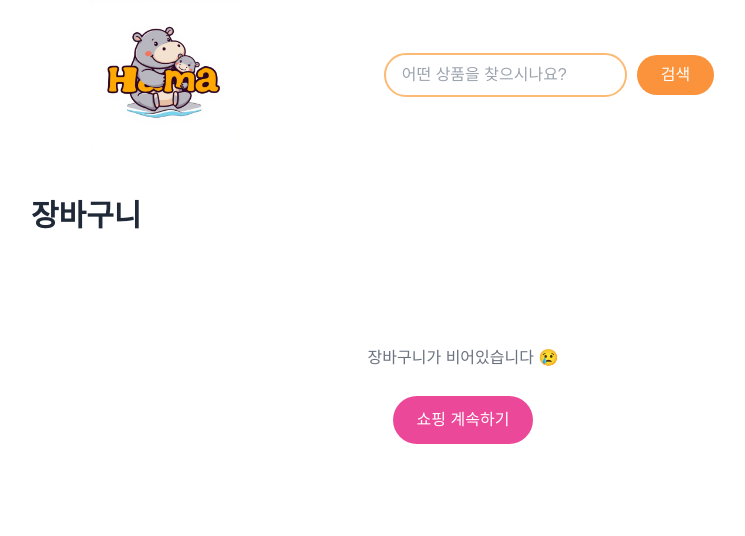
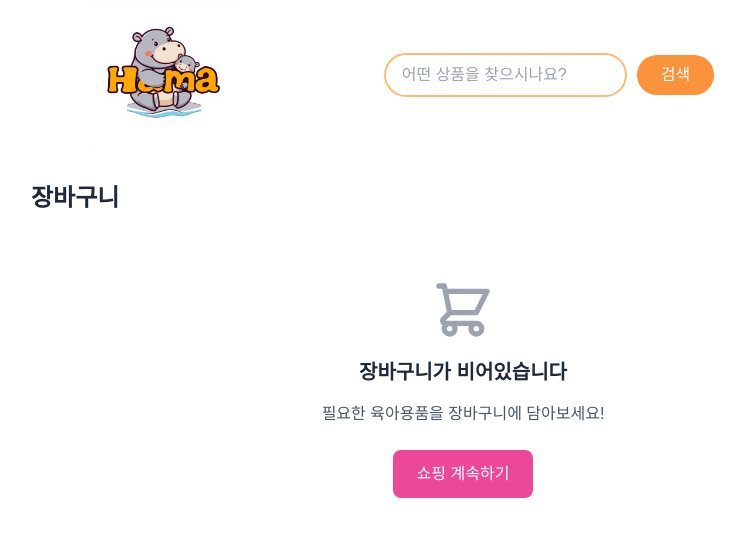
Before and after one commit to ACS7th-alpha/HAMA-frontend, a Next.js app: page /shoppingcart in a window 1280 px wide. Before the commit this address had no page. Shown: the top 536 px of the page, without its empty margins (177-922 px from the left). Built offline with nearby package versions, Linux system fonts and the light colour scheme; a web font is replaced by a local one.

Commit message:
fix(cart): 장바구니 데이터 없을 경우 예외처리

```diff
--- a/app/budget/page.js
+++ b/app/budget/page.js
@@ -437,8 +437,8 @@ export default function BudgetPage() {
   return (
     <div className="min-h-screen bg-white">
       <Header />
-      <main className="max-w-7xl mx-auto px-8 flex flex-col">
-        <div className="max-w-4xl mx-auto w-full relative">
+      <main className="max-w-6xl mx-auto px-8 flex flex-col ">
+        <div className="max-w-3xl mx-auto w-full relative">
           <div className="absolute top-8 right-0">
             <button
               onClick={handleSave}
@@ -460,7 +460,7 @@ export default function BudgetPage() {
             </button>
           </div>
 
-          <div className="flex justify-center items-center mb-8 mt-8">
+          <div className="flex justify-center items-center mb-8 mt-8 ">
             <div className="flex items-center gap-4">
               <button
                 onClick={handlePrevMonth}
@@ -507,19 +507,19 @@ export default function BudgetPage() {
             </div>
           </div>
 
-          <div className="flex gap-4 mb-4 mt-16">
-            <div className="bg-white rounded-lg p-6 shadow-md w-40">
-              <div className="text-gray-600 mb-1 text-center">당월 예산</div>
-              <div className="font-bold text-black text-center">
+          <div className="flex gap-1 mb-10 mt-8">
+            <div className="bg-white rounded-lg p-6 w-40">
+              <div className="text-black mb-1 text-center text-xl">당월 예산</div>
+              <div className="font-semibold text-black text-center text-xl">
                 {Number(monthlyBudget).toLocaleString()}원
               </div>
             </div>
 
-            <div className="flex-1 bg-white rounded-lg p-6 shadow-md flex items-center">
-              <div className="relative w-full">
-                <div className="w-full bg-gray-100 rounded-full h-8">
+            <div className="flex-1 rounded-lg p-6 flex items-center">
+              <div className="relative w-full px-1">
+                <div className="w-full bg-gray-100 rounded-full h-10">
                   <div
-                    className={`h-8 rounded-full ${
+                    className={`h-10 rounded-full ${
                       currentSpending > monthlyBudget
                         ? 'bg-red-200'
                         : 'bg-blue-200'
@@ -529,7 +529,7 @@ export default function BudgetPage() {
                 </div>
 
                 <div
-                  className={`absolute top-0 left-4 h-8 flex items-center ${
+                  className={`absolute top-8 left-4 h-10 flex items-center ${
                     currentSpending > monthlyBudget
                       ? 'text-red-600'
                       : 'text-blue-600'
@@ -538,7 +538,7 @@ export default function BudgetPage() {
                   {currentSpending.toLocaleString()}원
                 </div>
 
-                <div className="absolute top-0 right-4 h-8 flex items-center gap-2">
+                <div className="absolute top-3 right-4 h-10 flex flex-col items-center gap-2">
                   <span
                     className={
                       currentSpending > monthlyBudget
--- a/app/components/UserDashboard.js
+++ b/app/components/UserDashboard.js
@@ -188,31 +188,35 @@ export default function UserDashboard({
             </div>
 
             {/* 예산 정보 섹션 */}
-            <div className="flex-1 ml-12">
-              <div className="bg-pink-10 rounded-2xl p-8 shadow-md border-2 border-blue-10">
+            <div className="flex-1 ml-12 ">
+              <div className="bg-pink-10 rounded-2xl p-6 shadow-md border-2 border-blue-10">
                 <div className="mb-4 text-left">
                   <p className="text-gray-800 flex items-center text-lg">
                     <span className="mr-2">💰</span> 이번 달 예산
                   </p>
-                  <p className="text-3xl font-bold text-black mt-2">
-                    {Number(userInfo.monthlyBudget)?.toLocaleString('ko-KR')}원
-                  </p>
+                  <div className="flex justify-between items-center mt-1">
+                    <p className="text-3xl font-bold text-black">
+                      {Number(userInfo.monthlyBudget)?.toLocaleString('ko-KR')}원
+                    </p>
+                    <p className="text-2xl font-bold text-gray-600 mr-1">
+                      {spendingPercentage2.toLocaleString()}%
+                    </p>
+                  </div>
                 </div>
-                <div className="w-full h-5 bg-white rounded-full overflow-hidden mt-4 shadow-inner">
+                <div className="w-full h-6 bg-white rounded-full overflow-hidden mt-4 shadow-inner">
                   <div
                     className="h-full bg-yellow-400 transition-all duration-500 rounded-full"
                     style={{ width: `${spendingPercentage}%` }}
                   ></div>
                 </div>
-                <div className="flex justify-between mt-3 text-gray-600">
+                <div className="flex justify-between mt-3 text-black">
                   <span className="flex items-center">
-                    <span className="mr-1">💸</span> 사용:{' '}
+                    <span className="mr-1">💸</span> 지출 {' '}
                     {monthlySpending.toLocaleString()}원
                   </span>
                   <span className="flex items-center ml-4">
-                    <span className="mr-1">✨</span> 사용:{' '}
-                    {spendingPercentage2.toLocaleString()}%{' '}
-                    <span className="text-gray-600 ml-2">
+                    <span className="mr-1">✨</span> 남은 예산 {' '}
+                    <span className="text-black ml-2">
                       {remainingBudget.toLocaleString()}원
                     </span>
                   </span>
--- a/app/search/page.js
+++ b/app/search/page.js
@@ -19,7 +19,7 @@ export default function SearchResults() {
       setLoading(true);
       try {
         const response = await fetch(
-          `http://localhost:3007/products/search?keyword=${encodeURIComponent(keyword)}&page=${page}&limit=${limit}`
+          `http://localhost:3007/search?keyword=${encodeURIComponent(keyword)}&page=${page}&limit=${limit}`
         );
         const data = await response.json();
         setProducts(Array.isArray(data.data) ? data.data : []);
--- a/app/shoppingcart/page.js
+++ b/app/shoppingcart/page.js
@@ -3,6 +3,7 @@ import { useEffect, useState } from 'react';
 import { useRouter } from 'next/navigation';
 import Header from '@/app/components/Header';
 import ExpenseModal from '@/app/components/ExpenseModal';
+import Link from 'next/link';
 
 export default function ShoppingCart() {
   const router = useRouter();
@@ -10,7 +11,7 @@ export default function ShoppingCart() {
   const [loading, setLoading] = useState(true);
   const [selectedItem, setSelectedItem] = useState(null);
   const [isModalOpen, setIsModalOpen] = useState(false);
-
+  const [error, setError] = useState(null);
 
   useEffect(() => {
     fetchCartItems();
@@ -20,25 +21,25 @@ export default function ShoppingCart() {
     try {
       const accessToken = localStorage.getItem('access_token');
       if (!accessToken) {
-        alert('로그인이 필요한 서비스입니다.');
-        router.push('/login');
+        setLoading(false);
         return;
       }
 
       const response = await fetch('http://localhost:3008/cart', {
-        method: 'GET',
         headers: {
-          'Authorization': `Bearer ${accessToken}`,
-        },
+          'Authorization': `Bearer ${accessToken}`
+        }
       });
 
-      if (!response.ok) throw new Error('장바구니 조회 실패');
+      if (!response.ok) {
+        throw new Error('장바구니 조회에 실패했습니다.');
+      }
 
       const data = await response.json();
       setCartItems(data.products || []);
     } catch (error) {
       console.error('장바구니 조회 오류:', error);
-      alert('장바구니 조회 중 오류가 발생했습니다.');
+      setError(error.message);
     } finally {
       setLoading(false);
     }
@@ -92,12 +93,62 @@ export default function ShoppingCart() {
       0
   );
 
-
-
   if (loading) {
     return (
-      <div className="min-h-screen bg-gradient-to-b from-pink-50 via-purple-50 to-blue-50 flex justify-center items-center">
-        <div className="animate-bounce text-4xl">🛒</div>
+      <div className="flex justify-center items-center min-h-screen">
+        <div className="animate-spin rounded-full h-12 w-12 border-b-2 border-pink-500"></div>
+      </div>
+    );
+  }
+
+  if (error) {
+    return (
+      <div className="flex flex-col items-center justify-center min-h-screen">
+        <p className="text-red-500 mb-4">{error}</p>
+        <Link
+          href="/"
+          className="px-4 py-2 bg-pink-500 text-white rounded-lg hover:bg-pink-600 transition-colors"
+        >
+          홈으로 돌아가기
+        </Link>
+      </div>
+    );
+  }
+
+  if (cartItems.length === 0) {
+    return (
+      <div className="min-h-screen bg-white">
+      <Header />
+        <div className="max-w-4xl mx-auto px-4 py-8">
+          <h1 className="text-2xl font-bold text-gray-800 mb-8">장바구니</h1>
+          <div className="bg-white rounded-lg  p-8 text-center">
+            <svg
+              className="mx-auto h-16 w-16 text-gray-400 mb-4"
+              fill="none"
+              viewBox="0 0 24 24"
+              stroke="currentColor"
+            >
+              <path
+                strokeLinecap="round"
+                strokeLinejoin="round"
+                strokeWidth={2}
+                d="M3 3h2l.4 2M7 13h10l4-8H5.4M7 13L5.4 5M7 13l-2.293 2.293c-.63.63-.184 1.707.707 1.707H17m0 0a2 2 0 100 4 2 2 0 000-4zm-8 2a2 2 0 11-4 0 2 2 0 014 0z"
+              />
+            </svg>
+            <h2 className="text-xl font-semibold text-gray-800 mb-4">
+              장바구니가 비어있습니다
+            </h2>
+            <p className="text-gray-600 mb-6">
+              필요한 육아용품을 장바구니에 담아보세요!
+            </p>
+            <Link
+              href="/"
+              className="inline-block px-6 py-3 bg-pink-500 text-white rounded-lg hover:bg-pink-600 transition-colors duration-200"
+            >
+              쇼핑 계속하기
+            </Link>
+          </div>
+        </div>
       </div>
     );
   }
@@ -123,18 +174,6 @@ export default function ShoppingCart() {
           )}
         </div>
 
-        {cartItems.length === 0 ? (
-          <div className="text-center py-20">
-            <p className="text-gray-500 mb-4">장바구니가 비어있습니다 😢</p>
-            <button
-              onClick={() => router.push('/')}
-              className="px-6 py-3 bg-pink-500 text-white rounded-full hover:bg-pink-600 transition duration-200"
-            >
-              쇼핑 계속하기
-            </button>
-          </div>
-        ) : (
-          <>
         <div className="space-y-4">
           {cartItems.map((item) => (
             <div key={item.uid} className="bg-white rounded-2xl shadow-md p-5 flex items-center gap-6">
@@ -164,17 +203,12 @@ export default function ShoppingCart() {
           ))}
         </div>
 
-
-            {/* 🔹 총 가격 표시 추가 */}
         <div className="mt-12 border-t border-gray-300 pt-6 text-center">
           <p className="text-2xl font-semibold text-gray-800">
             총 {cartItems.length}개 상품 금액: <span className="text-orange-500">{totalPrice.toLocaleString()}</span>
           </p>
         </div>
-          </>
-        )}
       </div>
-      {/* 지출 추가 모달 */}
       <ExpenseModal
         isOpen={isModalOpen}
         onClose={() => setIsModalOpen(false)}
```
Lines whose indentation alone changed are shown as unchanged.
